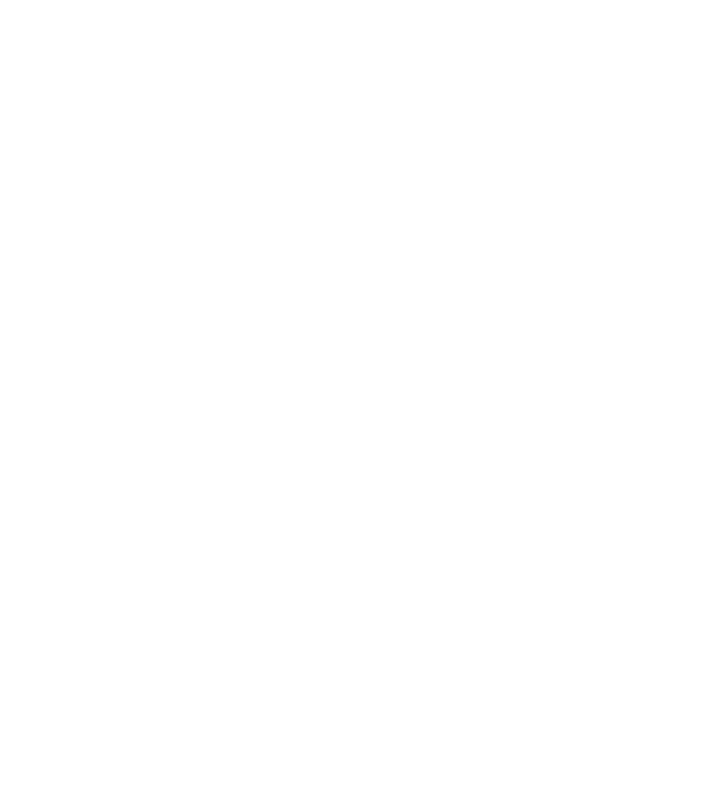
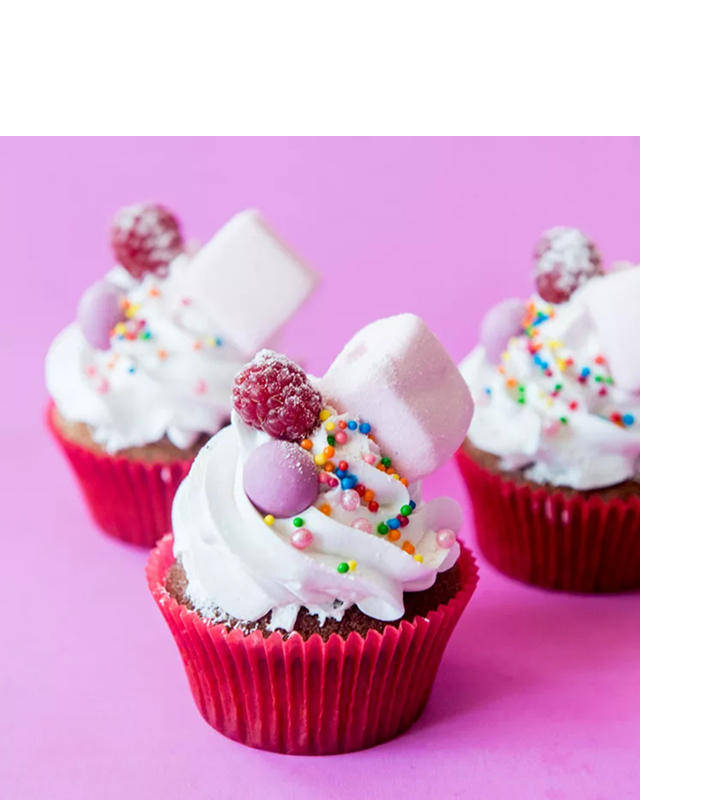
Before and after one commit to hirwa-arnaud/CUPCAKES, a plain HTML site: page index.html in a window 1280 px wide. Shown: the whole page, without its empty margins (0-703 px from the left). Drawn offline with Linux system fonts and the light colour scheme.

Commit message:
deleted unwanted

```diff
--- a/styles.css
+++ b/styles.css
@@ -5,3 +5,18 @@
     box-sizing: border-box;
     font-family: "Montserrat", sans-serif;
 }
+header{
+    height: 100vh;
+    width: 100%;
+    display: flex;
+}
+.sec-one{
+height: 100vh;
+width: 50%;
+background-image: url(img/header.png);
+background-size: cover;
+}
+.sec-two{
+height: 100vh;
+width: 50%;
+}
```
Also changed, not shown: img/fridge.png (deleted), img/header.png (added), img/iphone.png (deleted), img/lenovo.png (deleted), img/logo.png (deleted), img/louis v bag.webp (deleted), img/nocta.avif (deleted).
